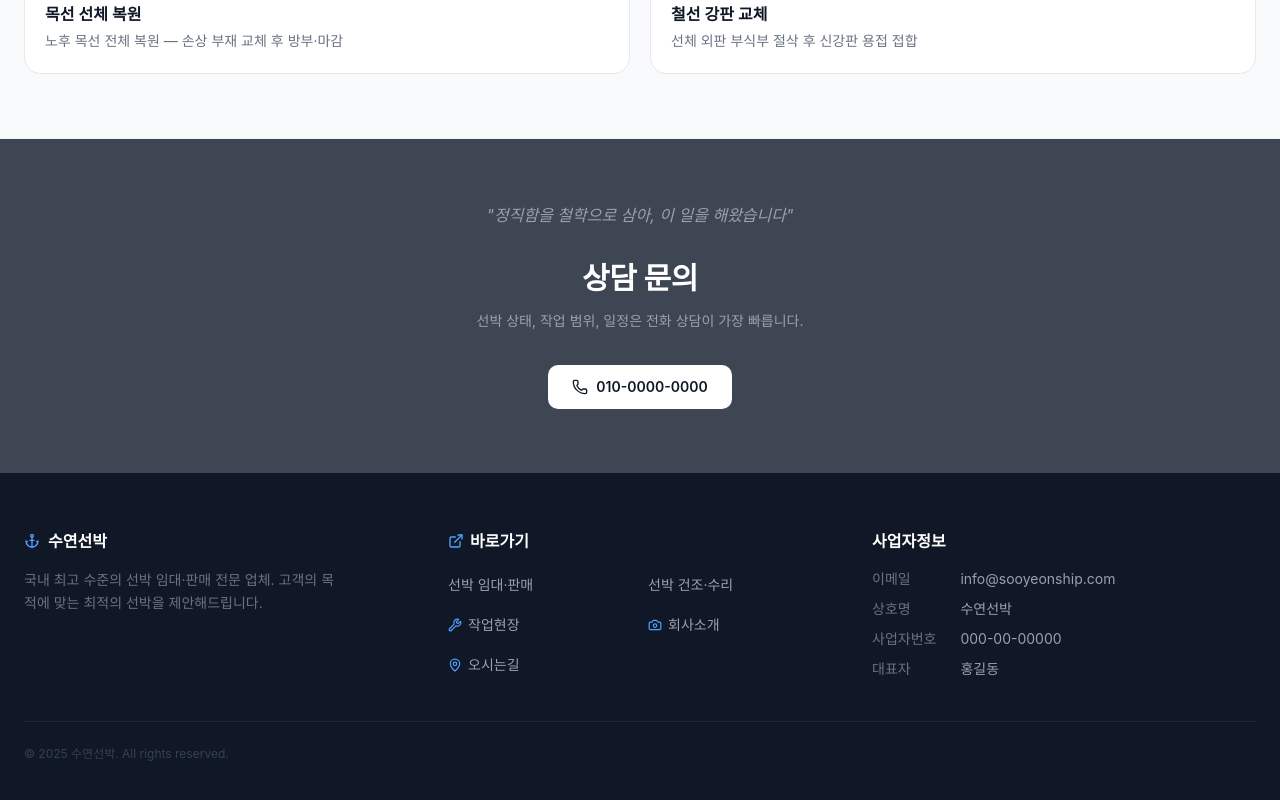
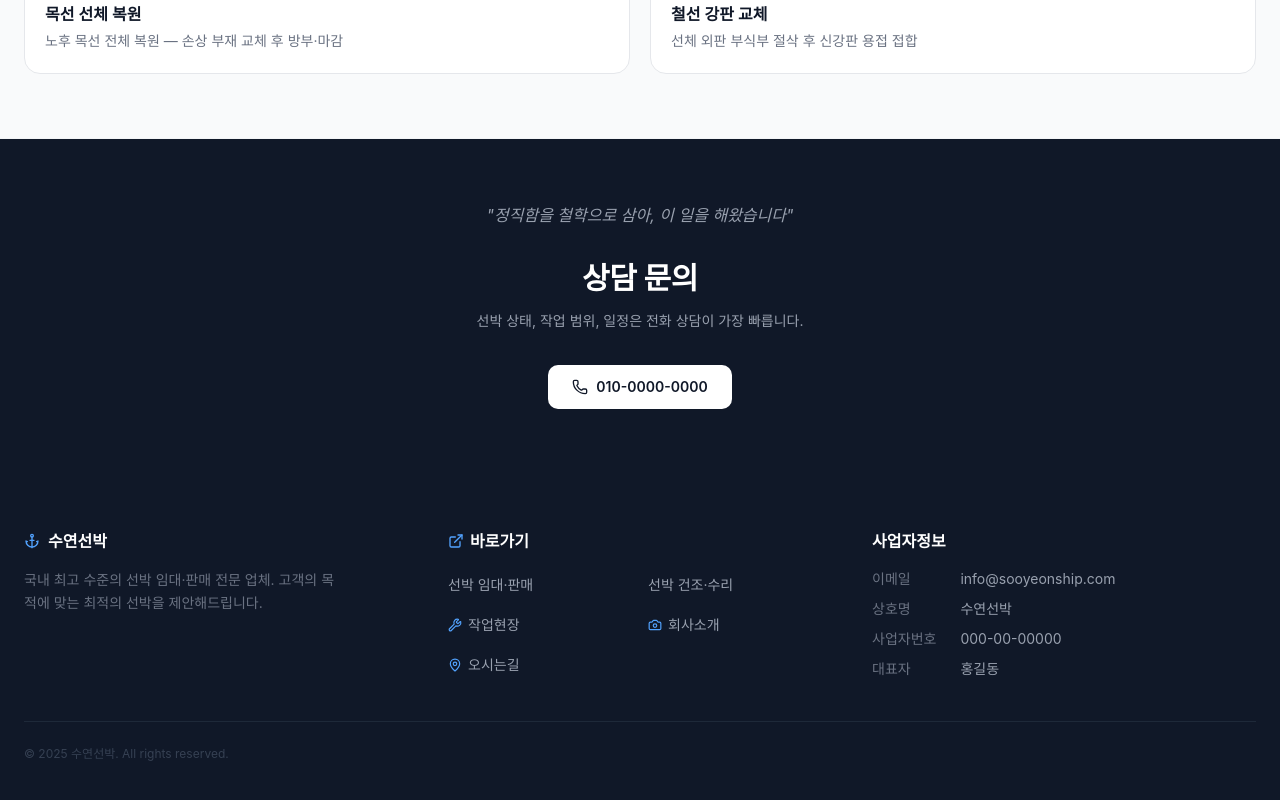
Before and after one commit to b-hyoung/sunbk, a Next.js app: page /shipyard in a window 1280 px wide. Shown: the part 2110-2910 px from the top of the page. Built offline with nearby package versions, Linux system fonts and the light colour scheme.

Commit message:
Revert "fix(shipyard): CTA 섹션도 bg-gray-900/80 — 하단에서도 배경 영상 비침"
This reverts commit 5d5f6473fea0644e855b99a914305bf308a1c1f1.

```diff
--- a/app/shipyard/page.tsx
+++ b/app/shipyard/page.tsx
@@ -31,7 +31,7 @@ export default function ShipyardPage() {
       <RepairGallery />
 
       {/* ── 상담 CTA (다크) ── */}
-      <section className="bg-gray-900/80">
+      <section className="bg-gray-900">
         <div className="max-w-7xl mx-auto px-4 sm:px-6 py-12 sm:py-16 text-center">
           <p className="text-gray-400 text-base italic mb-8">
             "정직함을 철학으로 삼아, 이 일을 해왔습니다"
```
